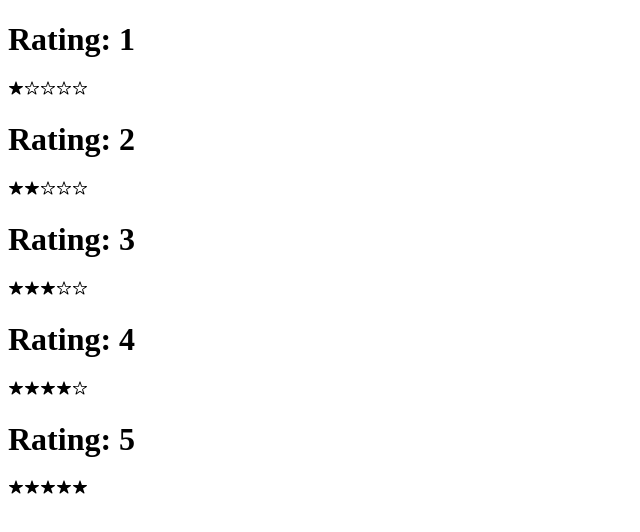
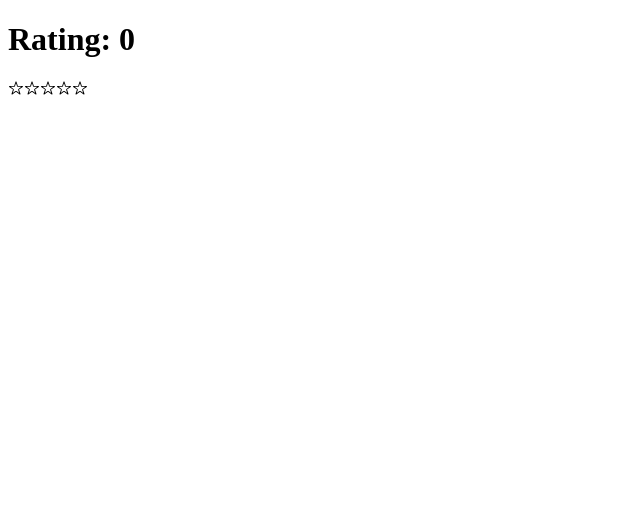
Before and after one commit to rajneesh18/react-practice, a React (Create React App) app: page /list-product in a window 1280 px wide. Shown: the top 532 px of the page, without its empty margins (0-640 px from the left). Built offline with nearby package versions, Linux system fonts and the light colour scheme.

Commit message:
Ratings with Local State to a component

```diff
--- a/src/components/Products.jsx
+++ b/src/components/Products.jsx
@@ -14,11 +14,7 @@ const Products  = () => {
         <div>
             {/* <ul>{listProducts}</ul> */}
 
-            <Rating rating = '1' />
-            <Rating rating = '2' />
-            <Rating rating = '3' />
-            <Rating rating = '4' />
-            <Rating rating = '5' />
+            <Rating rating='0' />
         </div>
     )
 }
--- a/src/components/Rating.jsx
+++ b/src/components/Rating.jsx
@@ -4,10 +4,9 @@ import { IoIosStar, IoIosStarOutline } from "react-icons/io";
 const Rating = (props) => {
     const [rating, setRating] = useState(props.rating);
 
-
     return <>
         <div>
-            <h1>Rating: {props.rating}</h1>
+            <h1>Rating: {rating}</h1>
             {rating >= 1 ? ( <IoIosStar onClick={() => {setRating(1)}} /> ) : ( <IoIosStarOutline onClick={() => {setRating(1)}} /> )}
             {rating >= 2 ? ( <IoIosStar onClick={() => {setRating(2)}} /> ) : ( <IoIosStarOutline onClick={() => {setRating(2)}} /> )}
             {rating >= 3 ? ( <IoIosStar onClick={() => {setRating(3)}} /> ) : ( <IoIosStarOutline onClick={() => {setRating(3)}} /> )}
```
